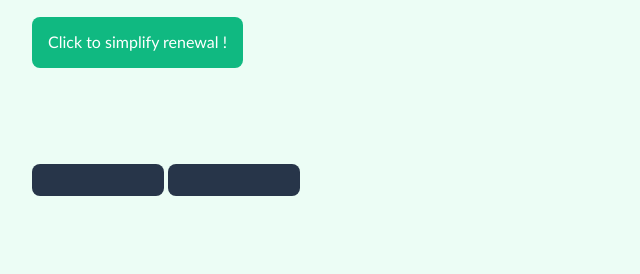
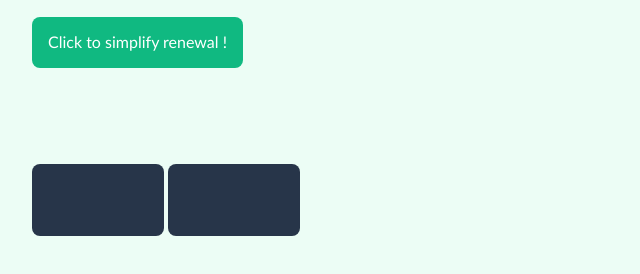
Before and after one commit to Alan-H-H/Password-building, a website built with Vite: page index.html in a window 1280 px wide. Shown: the part 142-416 px from the top of the page, without its empty margins (0-640 px from the left). Built offline with nearby package versions, Linux system fonts and the light colour scheme.

Commit message:
Update index.css

```diff
--- a/index.css
+++ b/index.css
@@ -32,8 +32,9 @@ div{
     color: #10B981;
     margin: 4em auto;
     padding: 1em;
-    width:100px;
-    max-width:1000px;
+    width: 100px;
+    max-width: 100px;
+    height: 40px;
     display: inline-block;
     border-radius: 0.5em;
 }
```
